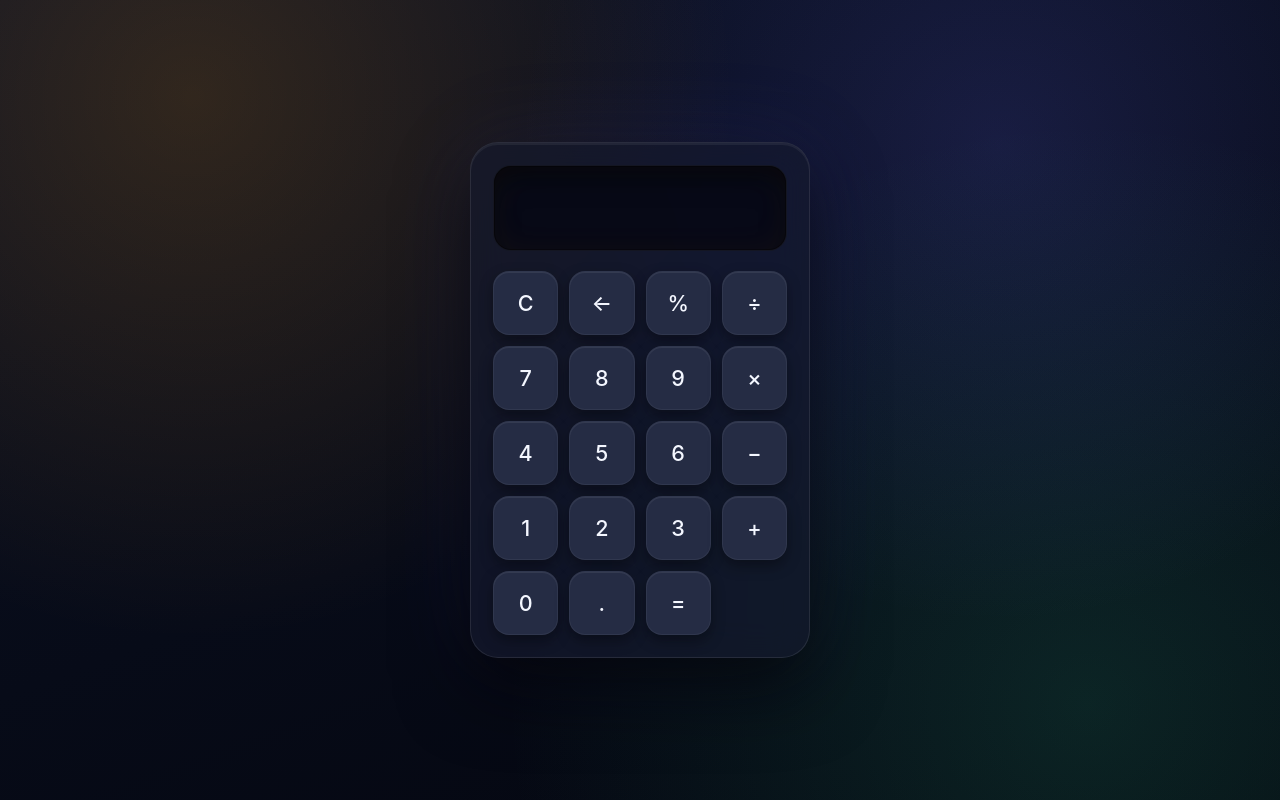
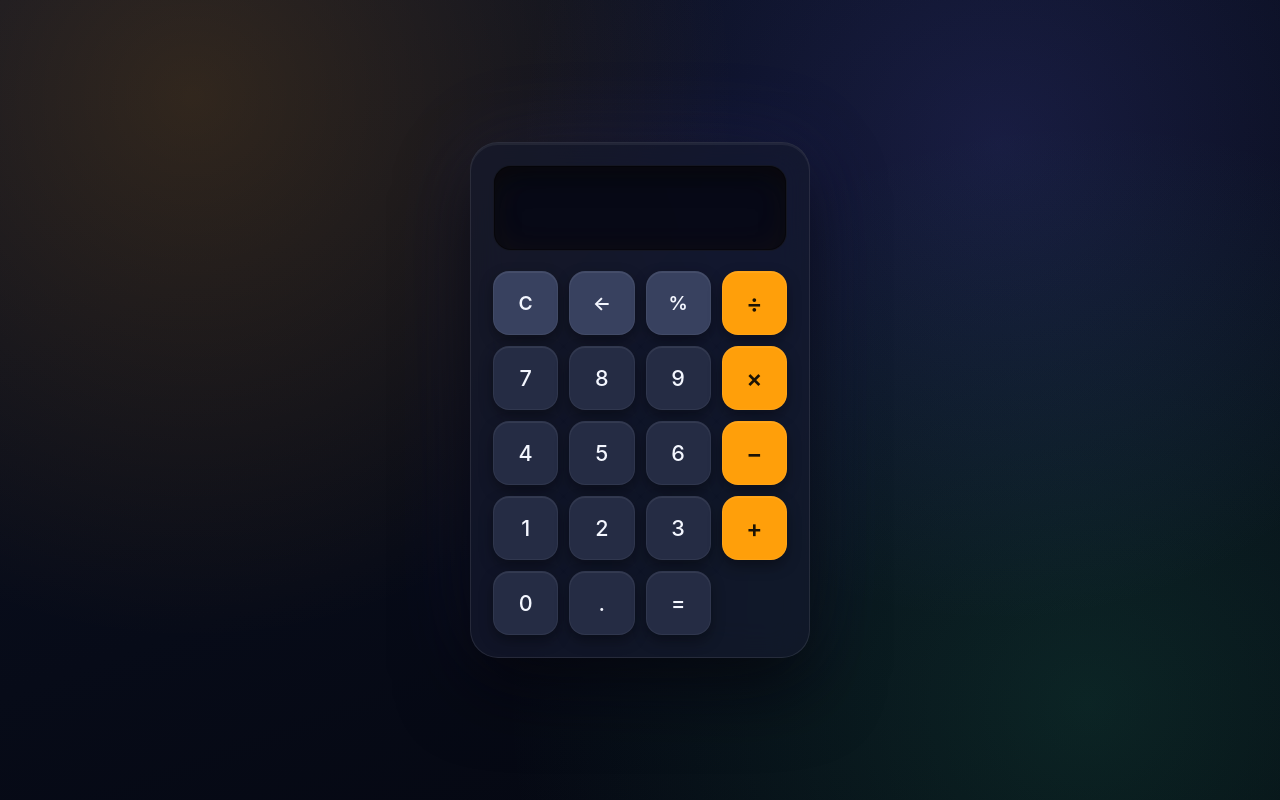
Before and after one commit to ShivanshDahiya5/Calculator, a plain HTML site: page index.html in a window 1280 px wide. Drawn offline with Linux system fonts and the light colour scheme.

Commit message:
Add styles for operator buttons and enhance number button appearance

```diff
--- a/style.css
+++ b/style.css
@@ -149,3 +149,17 @@ button:active {
     transform: translateY(1px) scale(0.965);
     box-shadow: 0 2px 6px rgba(0, 0, 0, 0.4);
 }
+
+/* Operators */
+.operator {
+    background: var(--accent);
+    color: var(--accent-text);
+    font-size: 1.5rem;
+    font-weight: 600;
+}
+
+.numbers > button:nth-child(-n + 3) {
+    background: var(--key-muted);
+    color: var(--text);
+    font-size: 1.2rem;
+}
```
